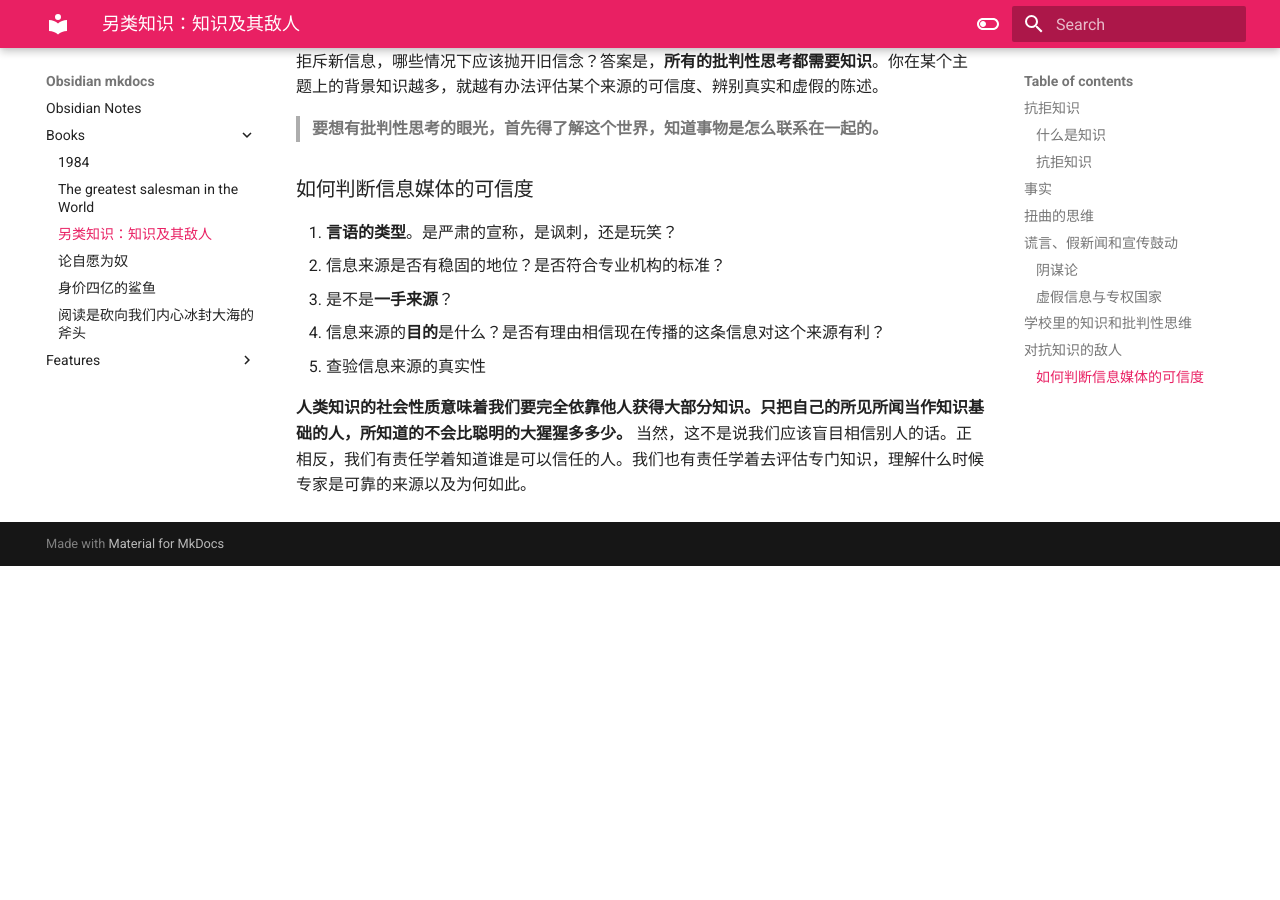
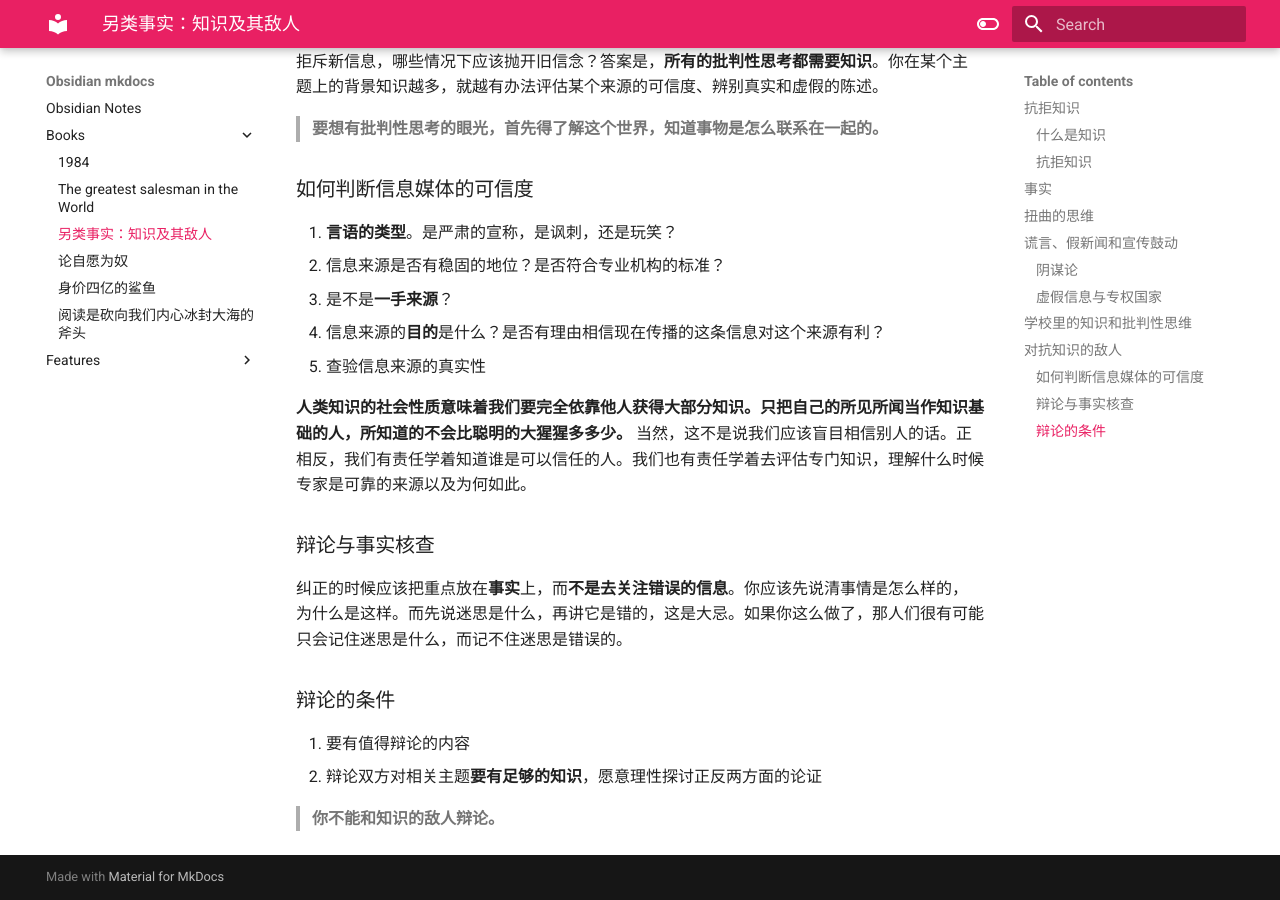
Before and after one commit to 8ku/obsidian, an MkDocs documentation site: the page built from docs/Books/另类事实：知识及其敌人.md, in a window 1280 px wide and 900 px high, scrolled down 4353 px. Built offline with MkDocs 1.6.1 and Material for MkDocs 9.7.7, drawn with Linux system fonts in a browser that asks for light colours; before the commit the page ends 4919 px from its top, so only the background shows below that; some of the changed text lies outside the part shown.

Commit message:
finish reading Alternative Facts

```diff
--- a/docs/Books/另类知识：知识及其敌人.md
+++ b/docs/Books/另类事实：知识及其敌人.md
@@ -148,3 +148,14 @@
 5. 查验信息来源的真实性
 
 **人类知识的社会性质意味着我们要完全依靠他人获得大部分知识。只把自己的所见所闻当作知识基础的人，所知道的不会比聪明的大猩猩多多少。** 当然，这不是说我们应该盲目相信别人的话。正相反，我们有责任学着知道谁是可以信任的人。我们也有责任学着去评估专门知识，理解什么时候专家是可靠的来源以及为何如此。
+
+### 辩论与事实核查
+
+纠正的时候应该把重点放在**事实**上，而**不是去关注错误的信息**。你应该先说清事情是怎么样的，为什么是这样。而先说迷思是什么，再讲它是错的，这是大忌。如果你这么做了，那人们很有可能只会记住迷思是什么，而记不住迷思是错误的。
+
+### 辩论的条件
+
+1. 要有值得辩论的内容
+2. 辩论双方对相关主题**要有足够的知识**，愿意理性探讨正反两方面的论证
+
+> **你不能和知识的敌人辩论。**
```
Also changed, not shown: docs/index.md (+1 -1 lines).
